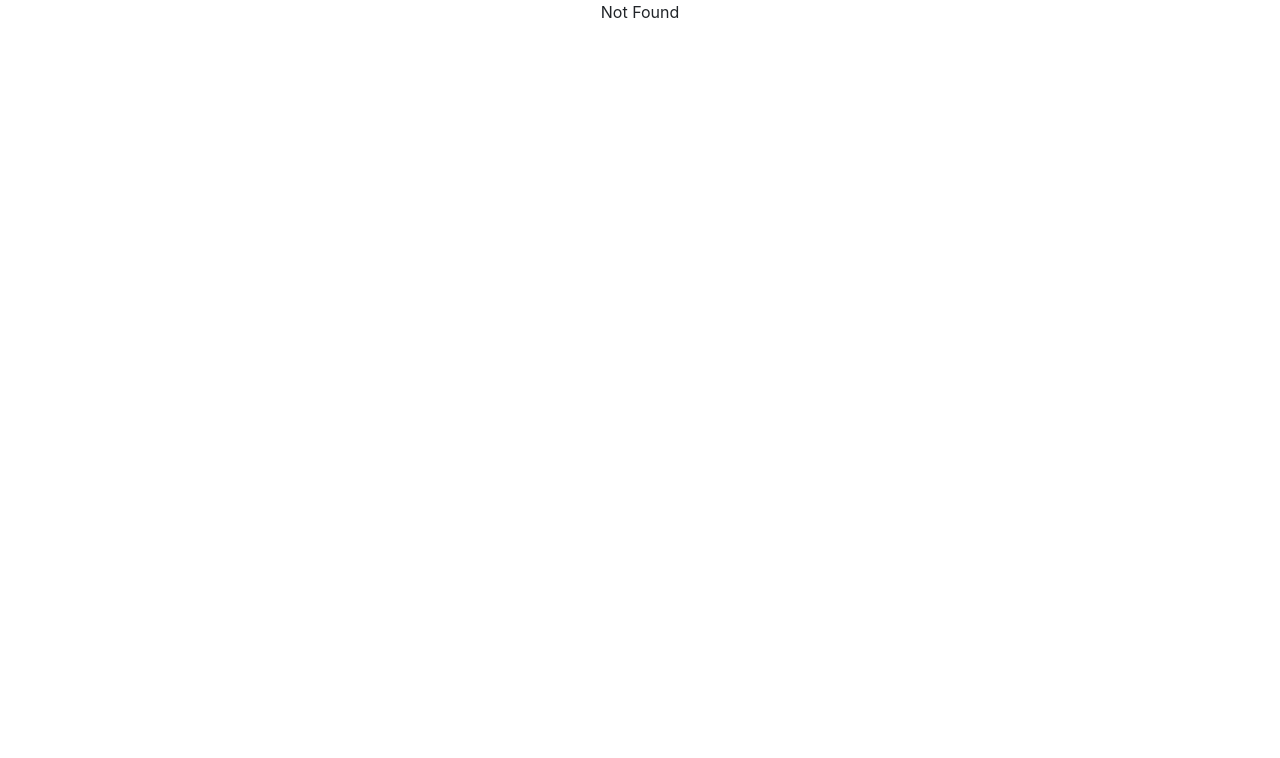
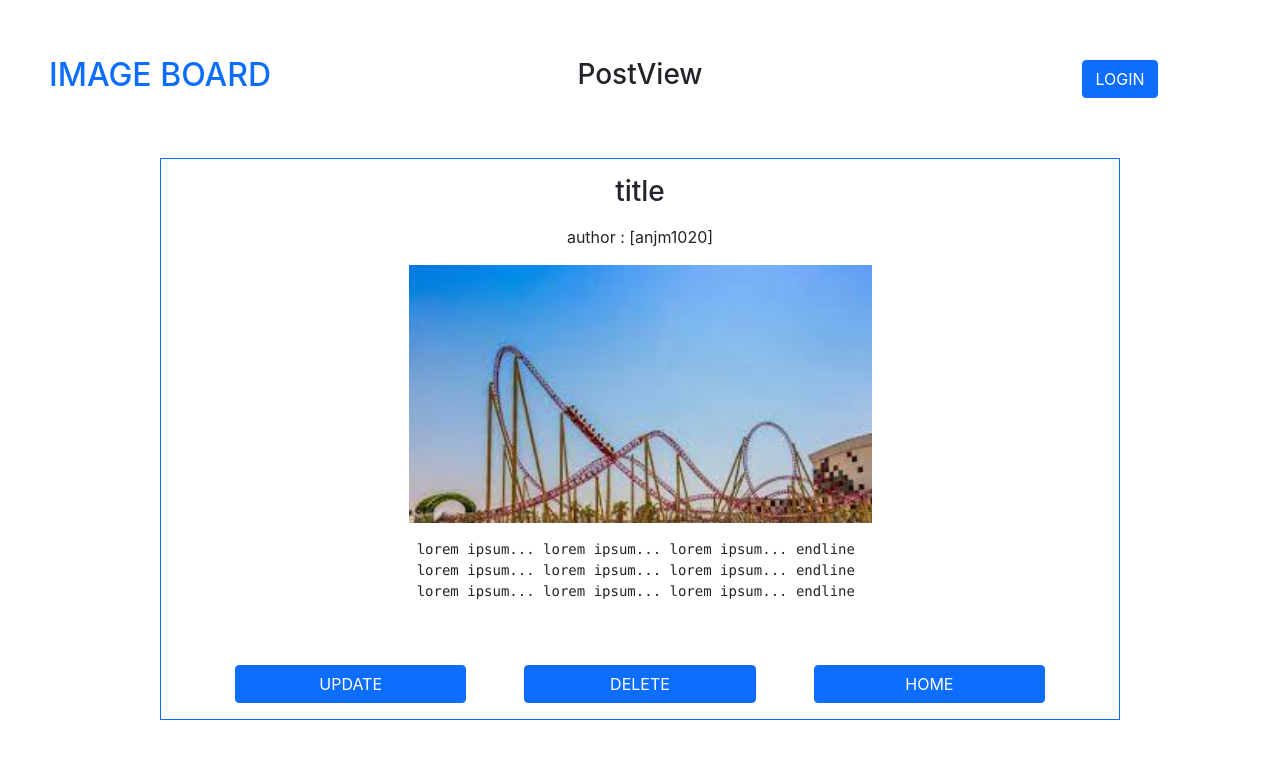
Before and after one commit to anjm1020/team1-imageboard-front, a React (Create React App) app: page /post/item in a window 1280 px wide. Shown: the top 758 px of the page. Built offline with nearby package versions, Linux system fonts and the light colour scheme; no server answers; sample sign-in values are in the browser's storage.

Commit message:
[#17] 로그인 확인 로직 중복 제거

```diff
--- a/src/App.js
+++ b/src/App.js
@@ -2,17 +2,41 @@ import {Routes, Route} from "react-router-dom";
 
 import Auth from "./route/auth";
 import Post from "./route/post";
+import Bridge from "./route/bridge";
 import NotFound from "./pages/error/NotFound";
 import './App.css';
+import {useEffect} from "react";
+import {useDispatch, useSelector} from "react-redux";
+import {useNavigate} from "react-router";
+import {loginCheck} from "./module/user";
 
 function App() {
+
+    const navigate = useNavigate();
+    const dispatch = useDispatch();
+    const username = useSelector(({user}) => user.user);
+
+    useEffect(() => {
+        const token = localStorage.getItem("token");
+
+        if (!token) {
+            navigate("/auth/login");
+        }
+
+        if (!username) {
+            dispatch(loginCheck(token));
+        }
+        // local storage가 지워지는 속도와 memory가 지워지는 속도가 달라서 반짝거림 생김
+
+    }, [navigate, username]);
 
     return (
         <div className="App">
             <Routes>
                 <Route path="/auth/*" element={<Auth/>}></Route>
-                <Route path="/" element={<Post/>}></Route>
-                <Route path="*" element={<NotFound/>}></Route>}>
+                <Route path="/post/*" element={<Post/>}></Route>
+                <Route path="/" element={<Bridge/>}></Route>
+                <Route path="*" element={<NotFound at="home"/>}></Route>}>
             </Routes>
         </div>
     );
--- a/src/route/auth.js
+++ b/src/route/auth.js
@@ -14,10 +14,6 @@ export default () => {
     const username = useSelector(({user}) => user.user);
 
     useEffect(() => {
-        const token = localStorage.getItem("token");
-        if (token&&!username) {
-            dispatch(loginCheck(token));
-        }
         if (username) navigate("/");
     }, [navigate, username]);
 
--- a/src/route/post.js
+++ b/src/route/post.js
@@ -1,37 +1,14 @@
 import {Routes,Route} from "react-router-dom";
-import {useEffect} from "react";
-import {useNavigate} from "react-router";
-import {useDispatch, useSelector} from "react-redux";
-import {loginCheck} from "../module/user";
 import * as Post from "../pages/post";
 
 export default () => {
-
-    const navigate = useNavigate();
-    const dispatch = useDispatch();
-    const username = useSelector(({user}) => user.user);
-
-    useEffect(() => {
-        const token = localStorage.getItem("token");
-
-        if (!token) {
-            navigate("/auth/login");
-        }
-
-        if (!username) {
-            dispatch(loginCheck(token));
-            navigate("/auth/login");
-        }
-        // local storage가 지워지는 속도와 memory가 지워지는 속도가 달라서 반짝거림 생김
-
-    }, [navigate, username]);
     return (
         <>
             <Routes>
-                <Route path="/create" element={<Post.Create/>}></Route>
-                <Route path="/update" element={<Post.Update/>}></Route>
-                <Route path="/item" element={<Post.Item/>}></Route>
-                <Route path="/" element={<Post.List/>}/>
+                <Route path="create" element={<Post.Create/>}></Route>
+                <Route path="update" element={<Post.Update/>}></Route>
+                <Route path="item" element={<Post.Item/>}></Route>
+                <Route path="" element={<Post.List/>}/>
             </Routes>
         </>
     );
```
